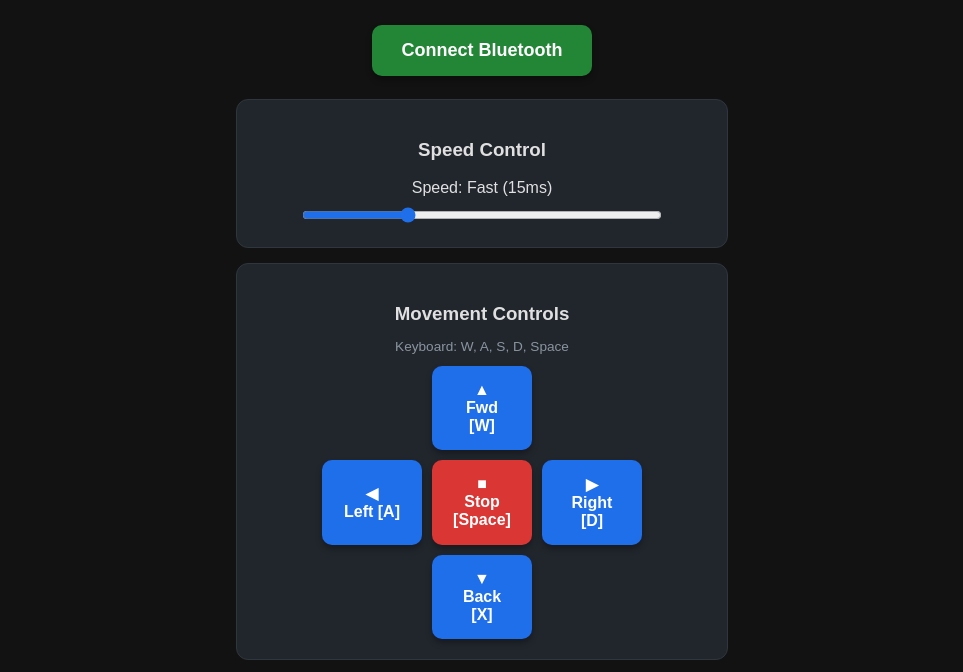
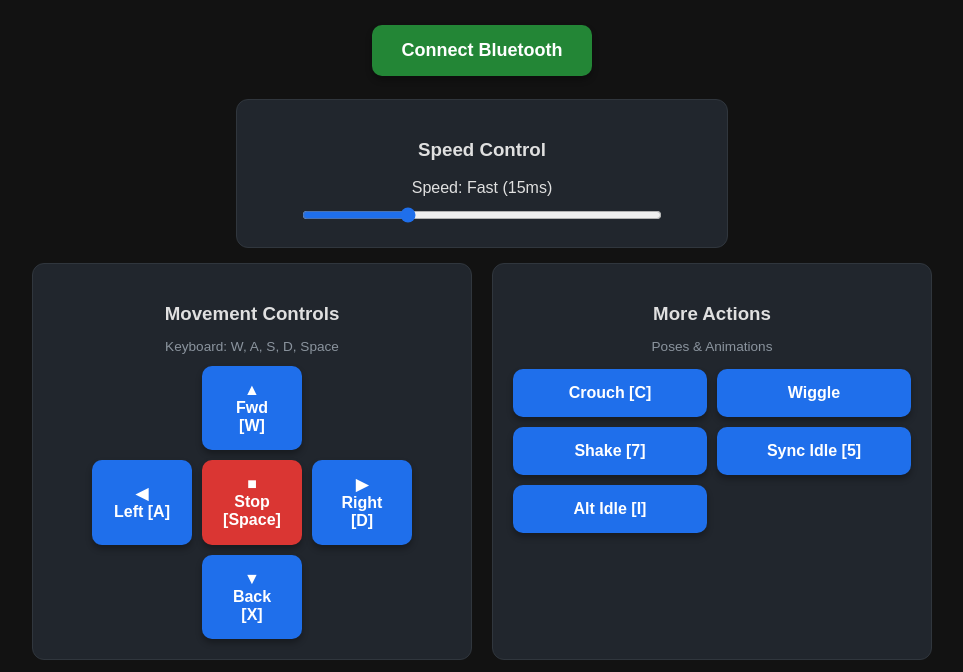
Before and after one commit to zhal8403/Quadrapedal-Robot-Dog, a plain HTML site: page Barq_code/index.html in a window 1280 px wide. Shown: the part 120-792 px from the top of the page, without its empty margins (158-1121 px from the left). Drawn offline with Linux system fonts and the light colour scheme.

Commit message:
Enhance styling for dashboard and action grids
Added styles for dashboard and action button layouts.

```diff
--- a/Barq_code/style.css
+++ b/Barq_code/style.css
@@ -110,3 +110,34 @@ input[type=range]
     accent-color: #1f6feb;
     cursor: pointer;
 }
+
+/* Container to place Movement Controls and Actions side-by-side */
+.dashboard-grid {
+    display: flex;
+    flex-wrap: wrap;
+    justify-content: center;
+    gap: 20px;
+    max-width: 900px;
+    margin: 0 auto;
+}
+
+/* Make each panel share space evenly on wider screens */
+.dashboard-grid .section {
+    flex: 1;
+    min-width: 320px;
+    max-width: 420px;
+    margin: 0;
+}
+
+/* Specific styling for the action buttons grid */
+.action-grid {
+    display: grid;
+    grid-template-columns: repeat(2, 1fr);
+    gap: 10px;
+    margin-top: 15px;
+}
+
+.action-grid button {
+    width: 100%;
+    margin: 0;
+}
```
